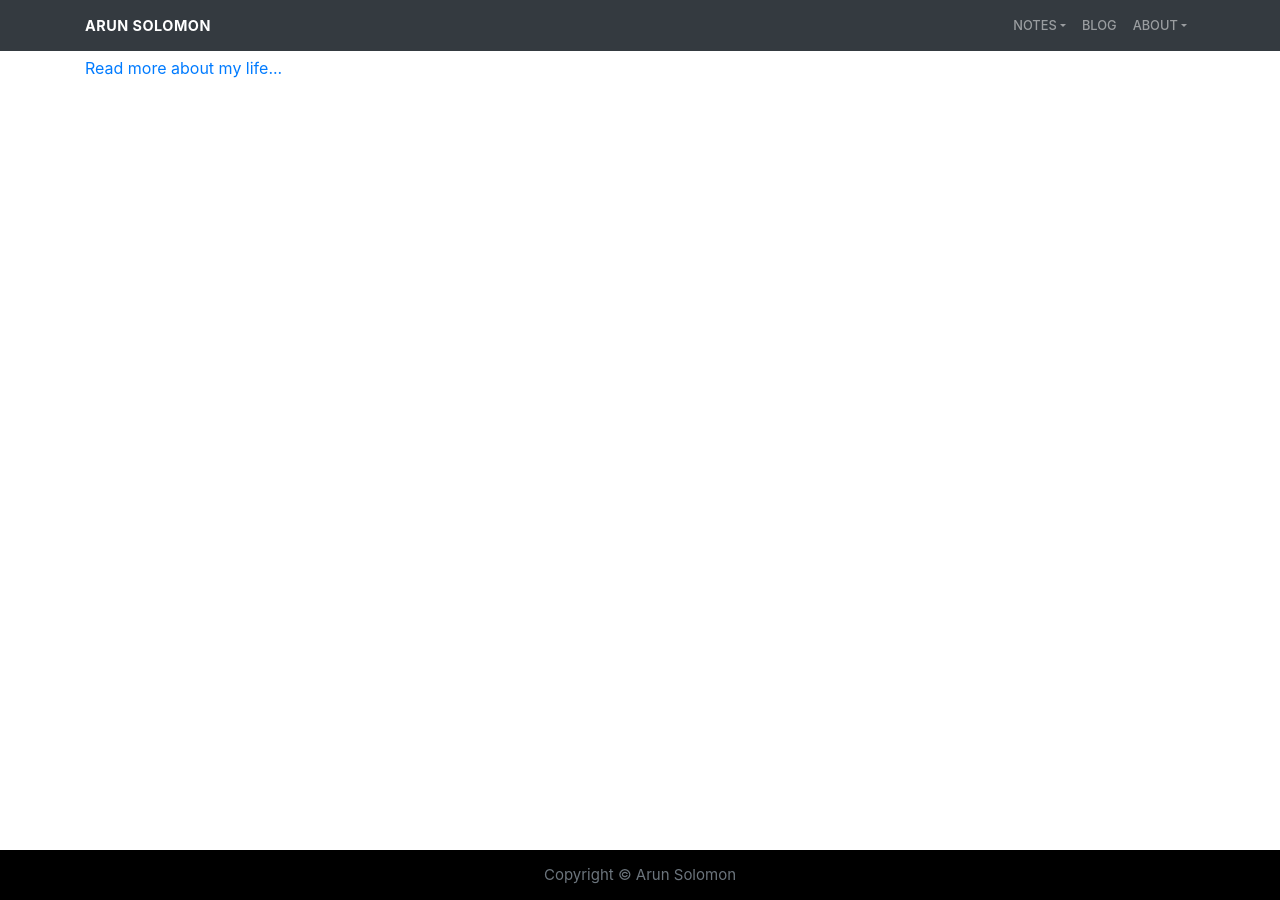
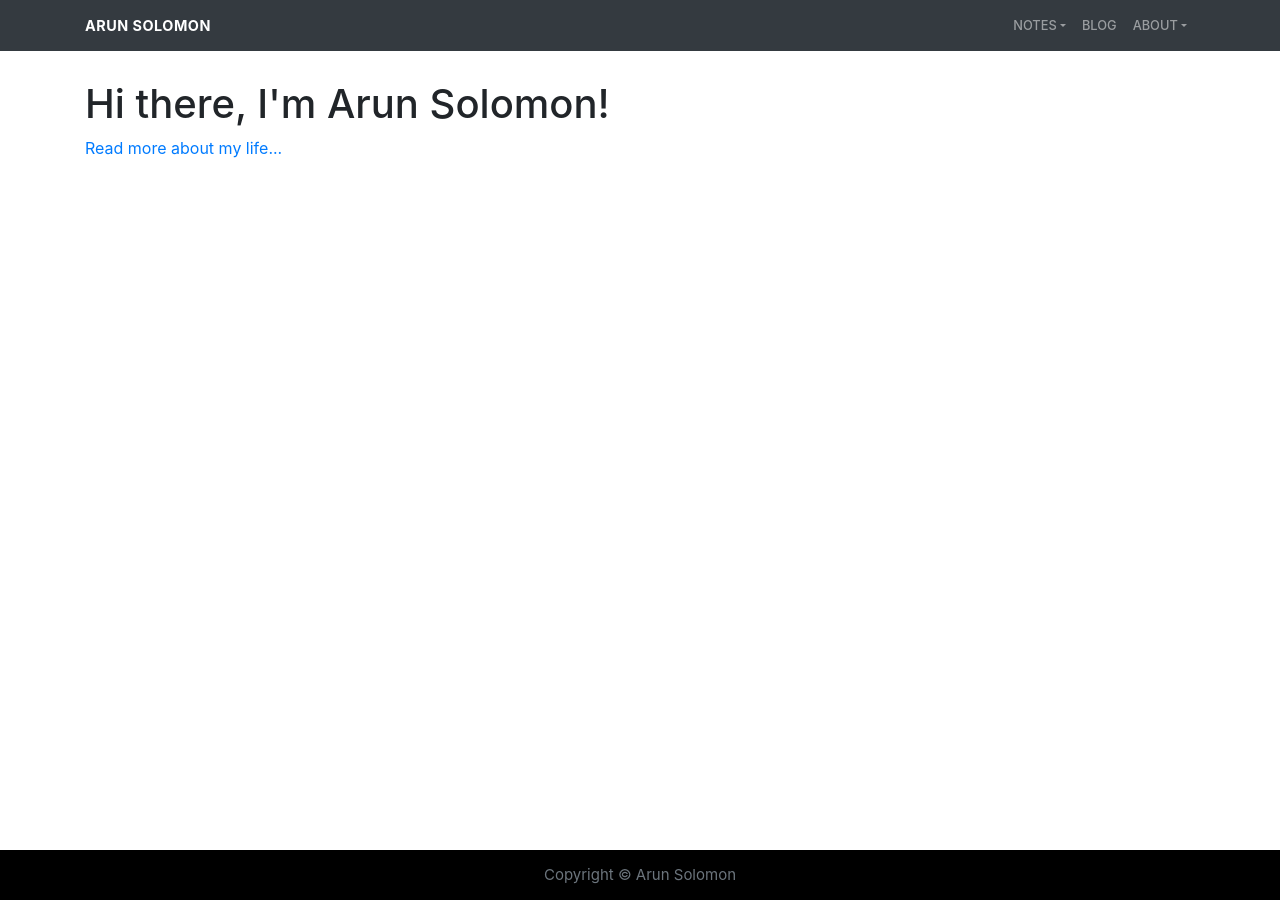
Before and after one commit to ArunSolomon/arunsolomon.github.io, a Jekyll site: the page built from index.html, in a window 1280 px wide. Built offline with Jekyll 4.4.1, drawn with Linux system fonts in a browser that asks for light colours.

Commit message:
Update main.css

```diff
--- a/css/main.css
+++ b/css/main.css
@@ -1,5 +1,7 @@
+body > .container {
+    padding: 80px 15px 0;
+}
 .navbar {
-  background-color: #333;
   border-bottom: 0px;
 }
 
```
